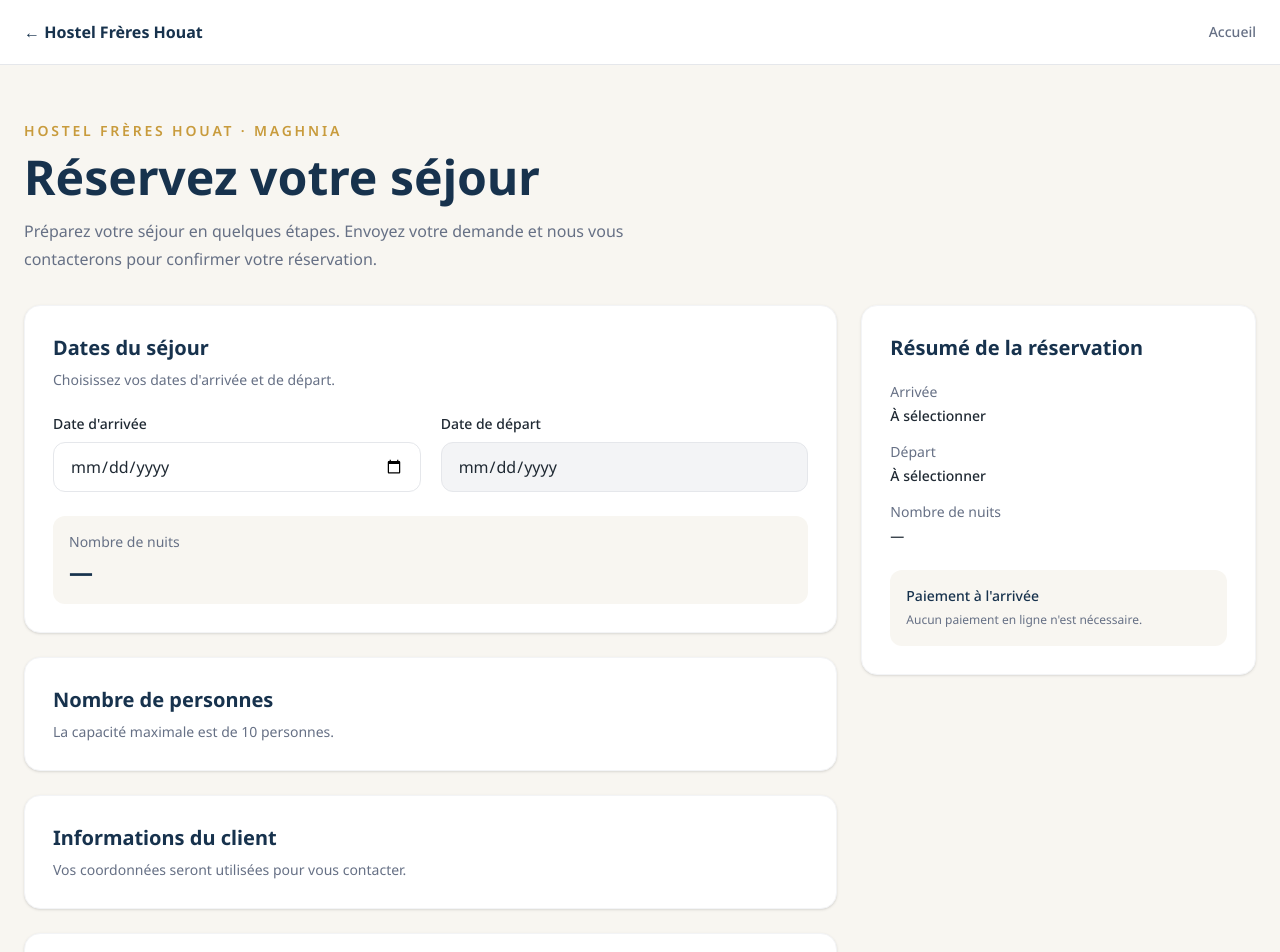
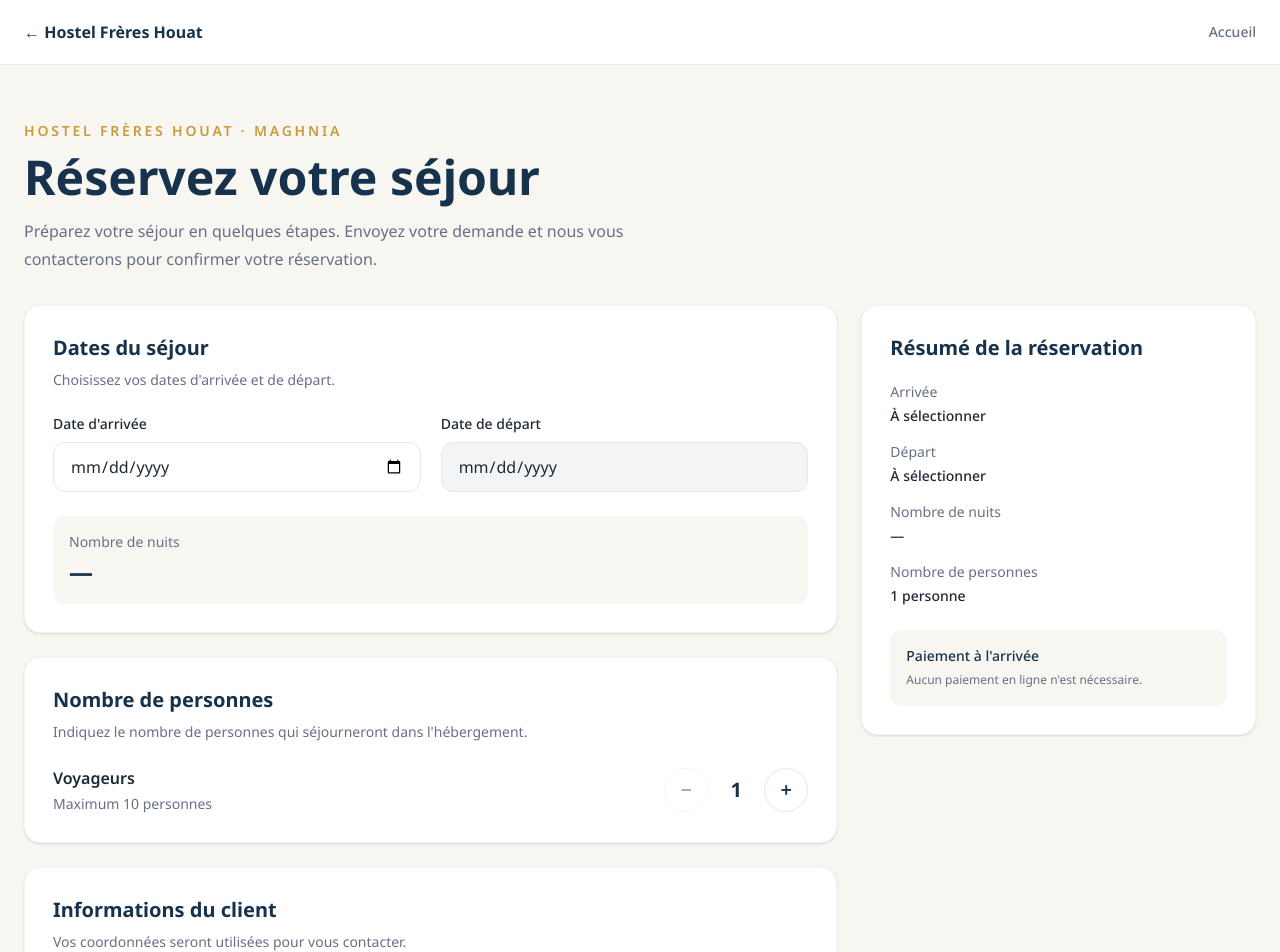
Before and after one commit to LenouarMiloud/hostel-freres-houat, a Next.js app: page /reservation in a window 1280 px wide. Shown: the top 952 px of the page. Built offline with nearby package versions, Linux system fonts and the light colour scheme.

Commit message:
feat: add the nombre of the guests and modify the 'Resume de la reservation' Section

```diff
--- a/src/app/reservation/page.tsx
+++ b/src/app/reservation/page.tsx
@@ -5,6 +5,7 @@ import { useState } from "react";
 export default function ReservationPage() {
   const [checkIn, setCheckIn] = useState("");
   const [checkOut, setCheckOut] = useState("");
+  const [guests, setGuests] = useState(1);
 
   const today = new Date();
   const todayString = [
@@ -132,9 +133,48 @@ export default function ReservationPage() {
   <h2 className="text-xl font-bold text-primary">
     Nombre de personnes
   </h2>
+
   <p className="mt-2 text-sm text-muted">
-                La capacité maximale est de 10 personnes.
+    Indiquez le nombre de personnes qui séjourneront dans l'hébergement.
   </p>
+
+  <div className="mt-6 flex items-center justify-between gap-4">
+    <div>
+      <p className="font-semibold text-foreground">Voyageurs</p>
+      <p className="mt-1 text-sm text-muted">
+        Maximum 10 personnes
+      </p>
+    </div>
+
+    <div className="flex items-center gap-4">
+      <button
+        type="button"
+        onClick={() => setGuests((current) => Math.max(1, current - 1))}
+        disabled={guests <= 1}
+        aria-label="Diminuer le nombre de personnes"
+        className="flex h-11 w-11 items-center justify-center rounded-full border border-gray-200 text-xl font-semibold text-primary transition hover:bg-background disabled:cursor-not-allowed disabled:opacity-40"
+      >
+        −
+      </button>
+
+      <span
+        className="min-w-6 text-center text-xl font-bold text-primary"
+        aria-live="polite"
+      >
+        {guests}
+      </span>
+
+      <button
+        type="button"
+        onClick={() => setGuests((current) => Math.min(10, current + 1))}
+        disabled={guests >= 10}
+        aria-label="Augmenter le nombre de personnes"
+        className="flex h-11 w-11 items-center justify-center rounded-full border border-gray-200 text-xl font-semibold text-primary transition hover:bg-background disabled:cursor-not-allowed disabled:opacity-40"
+      >
+        +
+      </button>
+    </div>
+  </div>
 </section>
 
             <section className="rounded-2xl border border-gray-100 bg-white p-5 shadow-sm sm:p-7">
@@ -180,6 +220,12 @@ export default function ReservationPage() {
                   {nights > 0 ? nights : "—"}
                 </p>
               </div>
+              <div>
+                <p className="text-muted">Nombre de personnes</p>
+                <p className="mt-1 font-medium text-foreground">
+                  {guests} {guests === 1 ? "personne" : "personnes"}
+                </p>
+              </div>
             </div>
 
             <div className="mt-6 rounded-xl bg-background p-4">
```
Lines whose indentation alone changed are shown as unchanged.
